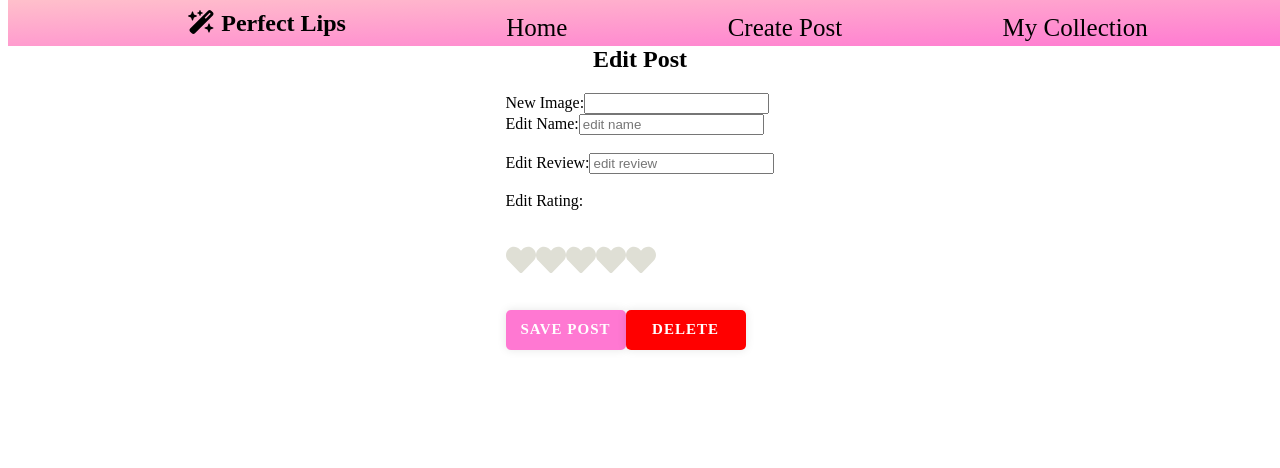
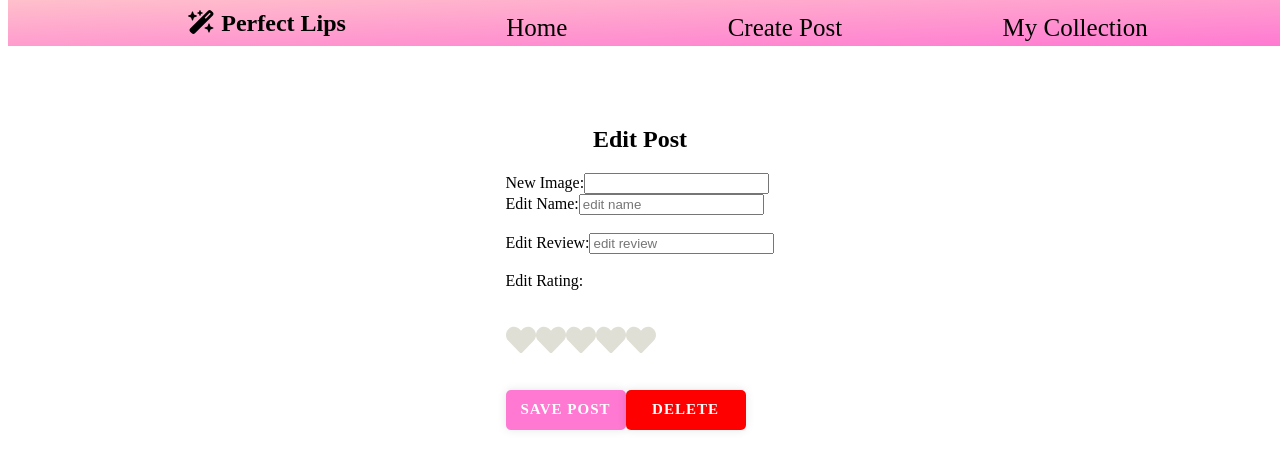
Before and after one commit to mary3210/Capstone-LipstickApp-FE, a React (Create React App) app: page /post/1/edit in a window 1280 px wide. Shown: the top 468 px of the page. Built offline with nearby package versions, Linux system fonts and the light colour scheme; no server answers; a web font is replaced by a local one.

Commit message:
added margin top to he in edit post

```diff
--- a/src/index.css
+++ b/src/index.css
@@ -208,6 +208,10 @@ img {
   transition-timing-function: ease-in;
 }
 
+.editpost h2 {
+  margin-top: 100px;
+}
+
 .postcontainer {
   display: flex;
   flex-direction: column;
```
